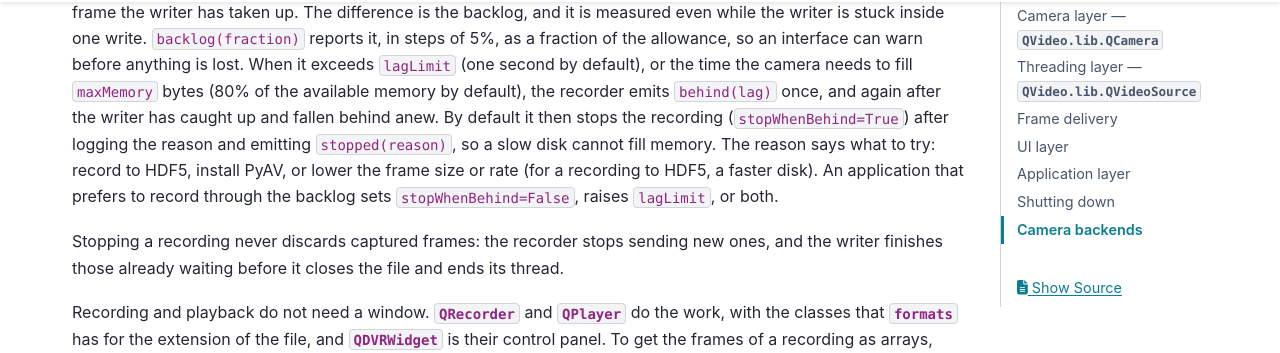
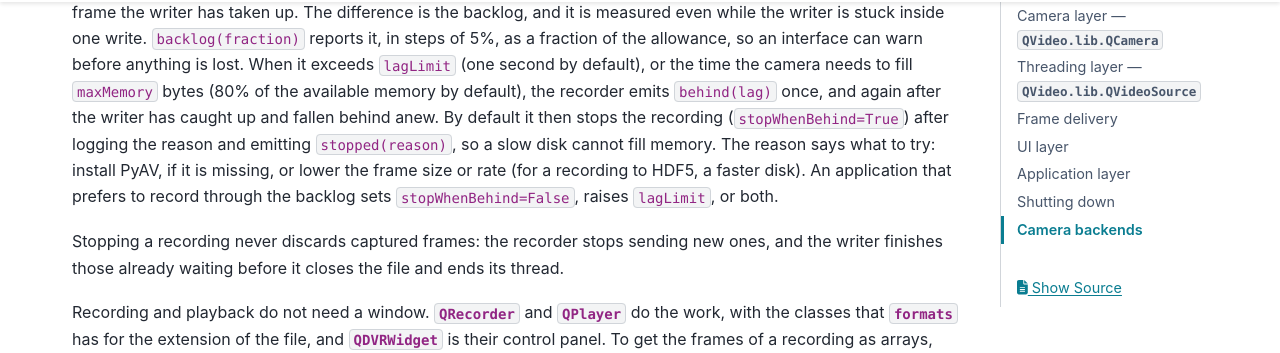
Before and after one commit to davidgrier/QVideo, a Sphinx documentation site: the page built from docs/architecture.rst, in a window 1280 px wide and 900 px high, scrolled down 1846 px. Shown: the part 126-479 px from the top of the window. Built offline with Sphinx 7.4.7 and the PyData theme 0.15.4, drawn with Linux system fonts in a browser that asks for light colours.

Commit message:
Import PyAV before the first frame; stop advising HDF5 when behind
- QPyAVWriter imports av when it is made, not on the first frame.  The
  import held up the writer for a second or more on a cold start, so the
  first recording of a session at full camera rate stopped itself after
  a few frames.  Found on a FLIR camera at 1280 by 1024.
- The reason that a recording stopped no longer says to record to HDF5,
  which fell further behind than FFV1 or H.264 on that camera.

Co-Authored-By: Claude Sonnet 5.5 <noreply@anthropic.com>

```diff
--- a/docs/architecture.rst
+++ b/docs/architecture.rst
@@ -109,8 +109,8 @@ the recorder emits
 behind anew.  By default it then stops the recording
 (``stopWhenBehind=True``) after logging the reason and emitting
 ``stopped(reason)``, so a slow disk cannot fill memory.  The reason says
-what to try: record to HDF5, install PyAV, or lower the frame size or rate
-(for a recording to HDF5, a faster disk).  An application
+what to try: install PyAV, if it is missing, or lower the frame size or
+rate (for a recording to HDF5, a faster disk).  An application
 that prefers to record through the backlog sets ``stopWhenBehind=False``,
 raises ``lagLimit``, or both.
 
```
Also changed, not shown: CHANGELOG.md (+13 -0 lines), 4 other files.
